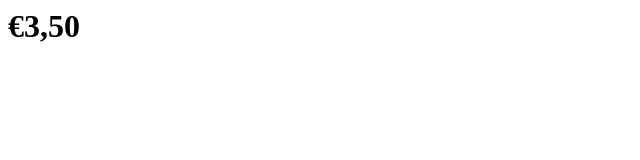
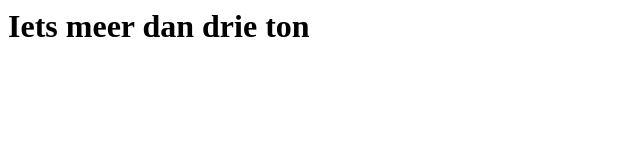
Before and after one commit to berendn/voorhoeveelhebjehetverkocht.nl, a plain HTML site: page index.html in a window 1280 px wide. Shown: the whole page, without its empty margins (0-640 px from the left). Drawn offline with Linux system fonts and the light colour scheme.

Commit message:
Update index.html

```diff
--- a/index.html
+++ b/index.html
@@ -1 +1 @@
-<h1>€3,50</h1>
+<h1>Iets meer dan drie ton</h1>
```
